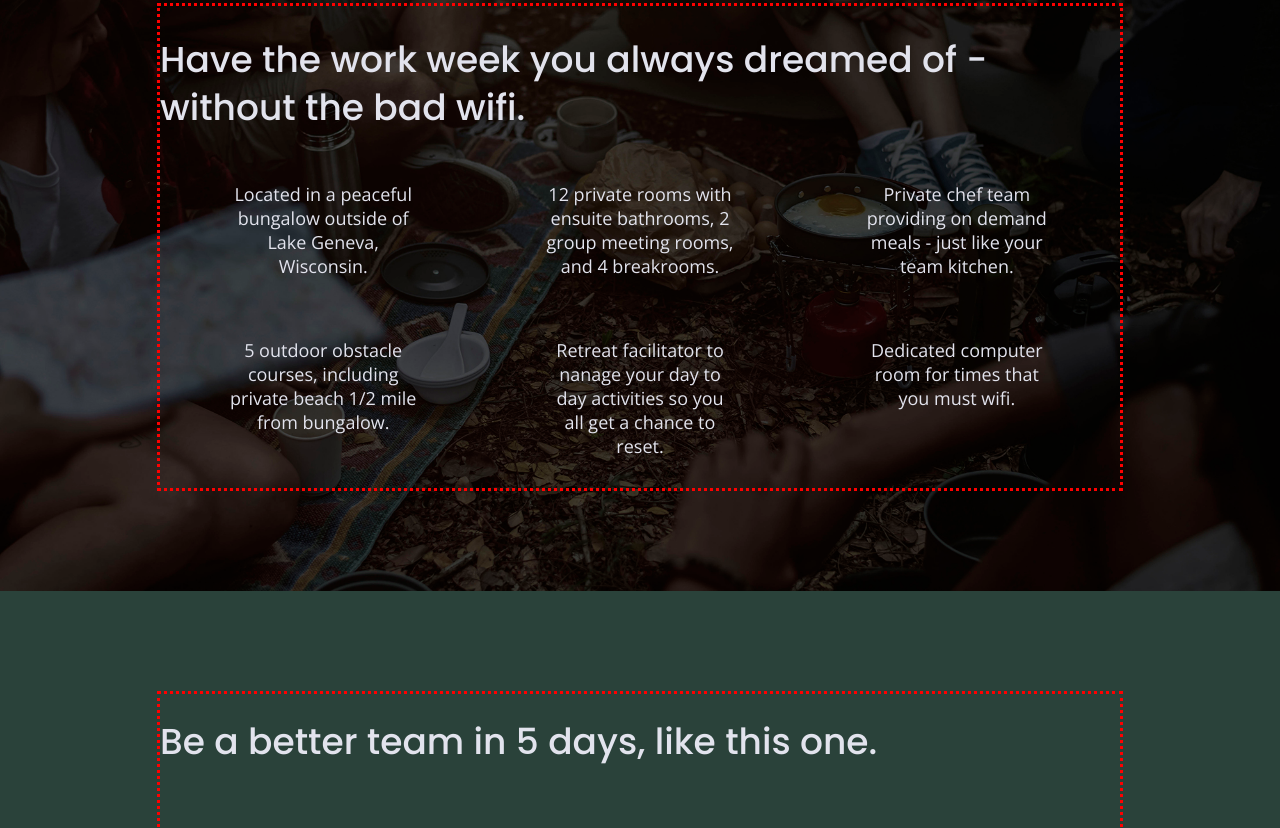
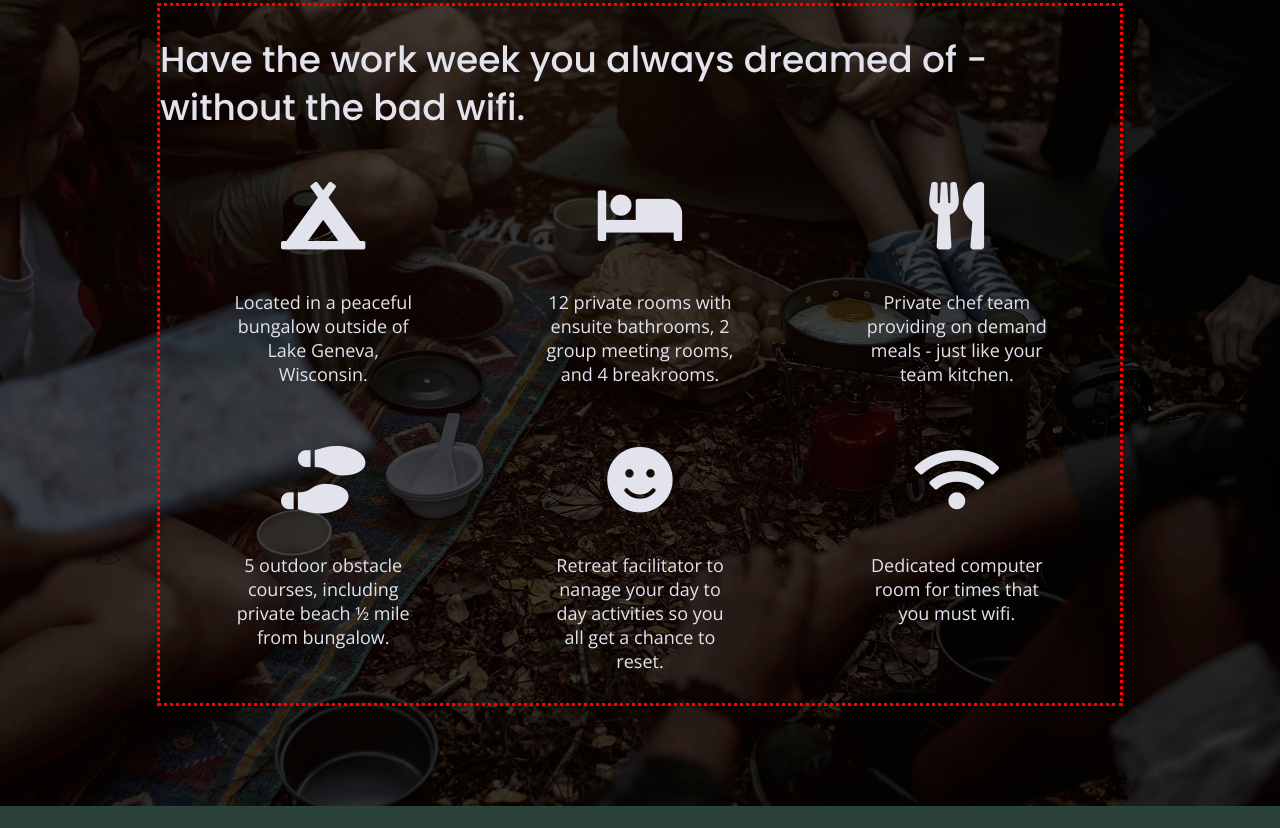
Before and after one commit to shannawalsh/unplugged, a website built with Parcel: page index.html in a window 1280 px wide. Shown: the part 1103-1931 px from the top of the page. Built offline with nearby package versions, Linux system fonts and the light colour scheme.

Commit message:
Added icons and styling for them on home page

```diff
--- a/css/main.css
+++ b/css/main.css
@@ -319,7 +319,7 @@ input[type=button] {
 }
 
 .features article {
-  width: 60%;
+  width: 63%;
   margin: 30px 0;
 }
 
@@ -330,10 +330,16 @@ input[type=button] {
   flex-flow: row wrap;
 }
 
+.features i {
+	font-size: 3.75em;
+  margin-bottom: 40px;
+}
+
 .features p {
   text-align: center;
   margin: 0;
 }
+
 
 /* Reviews */
 
--- a/index.html
+++ b/index.html
@@ -19,9 +19,13 @@
   <link rel="stylesheet" href="css/normalize.css">
   <link rel="stylesheet" href="css/main.css">
 
+  <!-- FontAwesome CDN version 5.5 -->
+  <link rel="stylesheet" href="https://use.fontawesome.com/releases/v5.5.0/css/all.css" integrity="sha384-B4dIYHKNBt8Bc12p+WXckhzcICo0wtJAoU8YZTY5qE0Id1GSseTk6S+L3BlXeVIU" crossorigin="anonymous">
+
   <meta name="theme-color" content="#fafafa">
   <!-- Google Fonts -->
   <link href="https://fonts.googleapis.com/css?family=Open+Sans:400,700|Poppins:500,700" rel="stylesheet">
+
 </head>
 
 <body>
@@ -75,6 +79,7 @@
         <div class="features-items">
           <article>
             <p class="fontawesome-icon">
+              <i class="fas fa-campground"></i>
             </p>
             <p class="features-item-description">
               Located in a peaceful bungalow outside of Lake Geneva, Wisconsin.
@@ -82,6 +87,7 @@
           </article>
           <article>
             <p class="fontawesome-icon">
+              <i class="fas fa-bed"></i>
             </p>
             <p class="features-item-description">
               12 private rooms with ensuite bathrooms, 2 group meeting rooms, and 4 breakrooms.
@@ -89,6 +95,7 @@
           </article>
           <article>
             <p class="fontawesome-icon">
+              <i class="fas fa-utensils"></i>
             </p>
             <p class="features-item-description">
               Private chef team providing on demand meals - just like your team kitchen.
@@ -96,13 +103,15 @@
           </article>
           <article>
             <p class="fontawesome-icon">
+              <i class="fas fa-shoe-prints"></i>
             </p>
             <p class="features-item-description">
-              5 outdoor obstacle courses, including private beach 1/2 mile from bungalow.
+              5 outdoor obstacle courses, including private beach ½ mile from bungalow.
             </p>
           </article>
           <article>
             <p class="fontawesome-icon">
+              <i class="fas fa-smile"></i>
             </p>
             <p class="features-item-description">
               Retreat facilitator to nanage your day to day activities so you all get a chance to reset.
@@ -110,6 +119,7 @@
           </article>
           <article>
             <p class="fontawesome-icon">
+              <i class="fas fa-wifi"></i>
             </p>
             <p class="features-item-description">
               Dedicated computer room for times that you must wifi.
```
